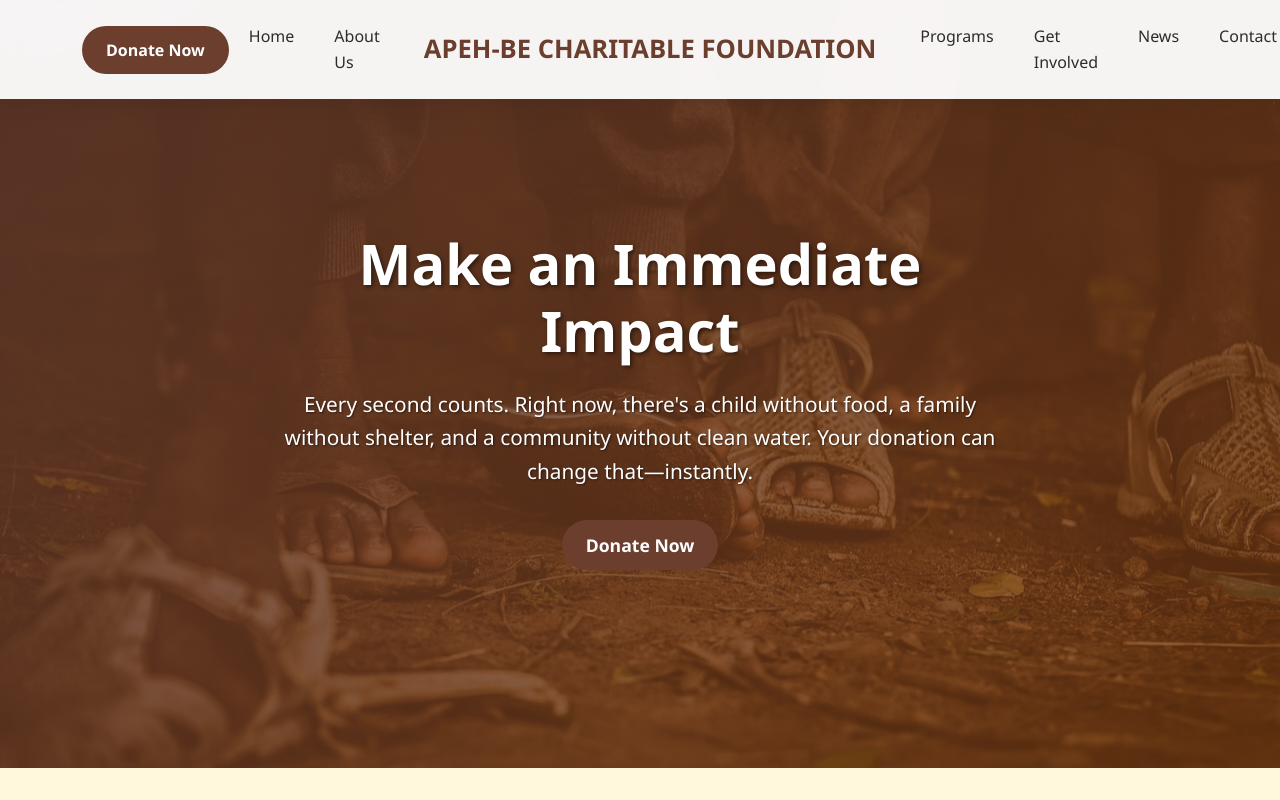
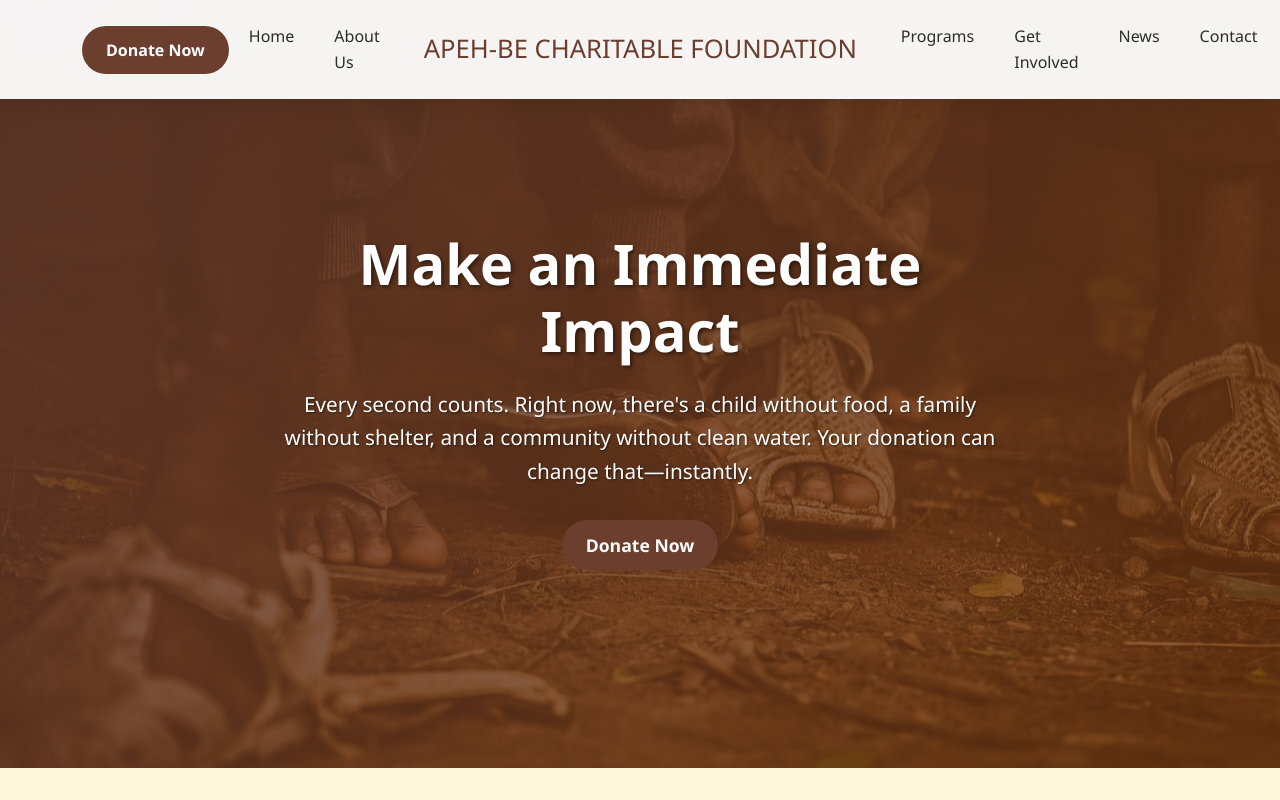
Before and after one commit to Osarogiesam/APEH-BE-CHARITY, a plain HTML site: page index.html in a window 1280 px wide. Shown: the top 800 px of the page. Drawn offline with nearby package versions, Linux system fonts and the light colour scheme.

Commit message:
Update style.css

```diff
--- a/CSS/style.css
+++ b/CSS/style.css
@@ -81,8 +81,8 @@ a:hover {
 }
 
 .navbar-brand {
-    font-size: 1.5rem;
-    font-weight: 700;
+    font-size: 0.5rem;
+    font-weight: 500;
     color: var(--primary-brown) !important;
     text-decoration: none;
     transition: color 0.3s ease;
```
